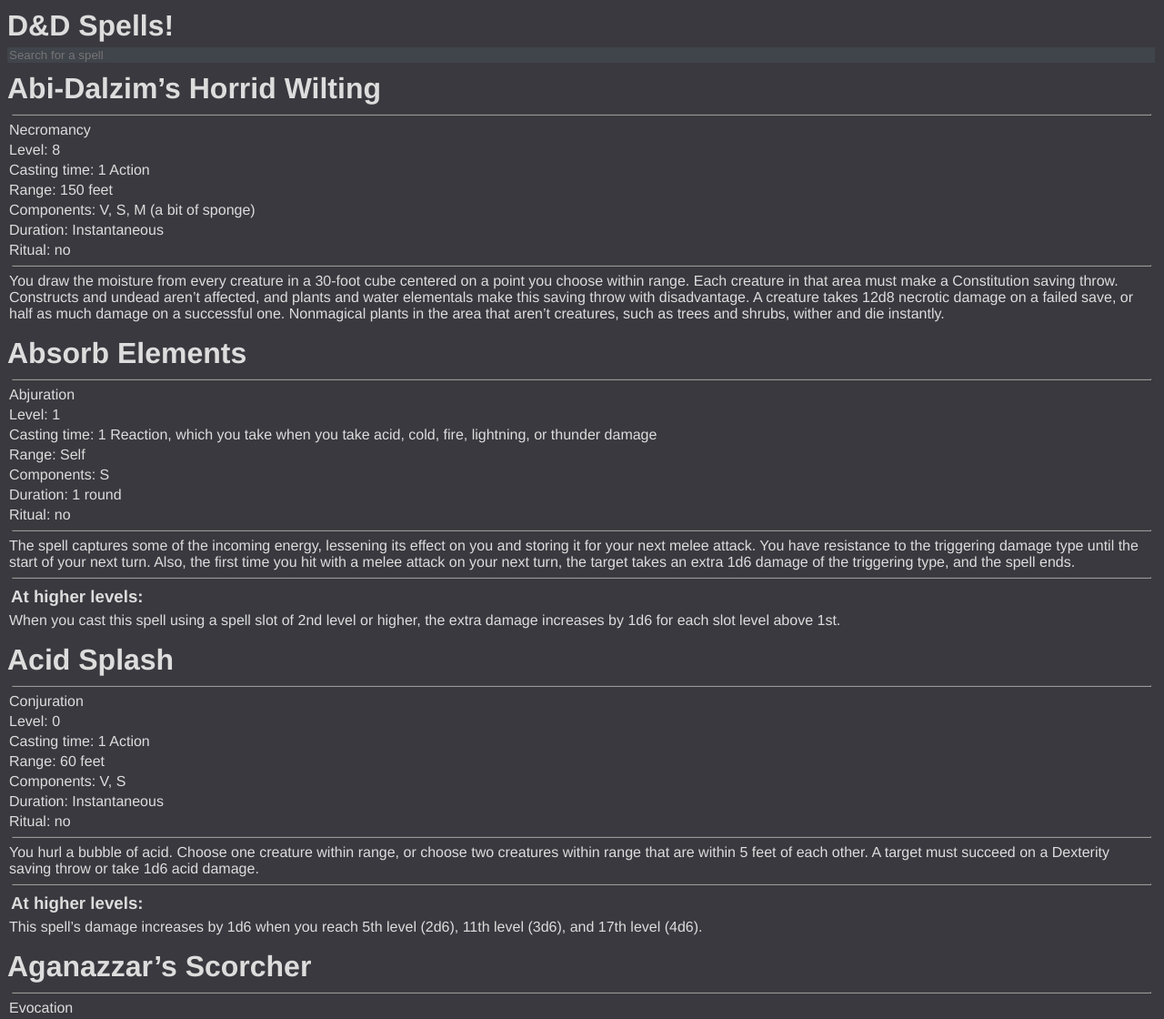
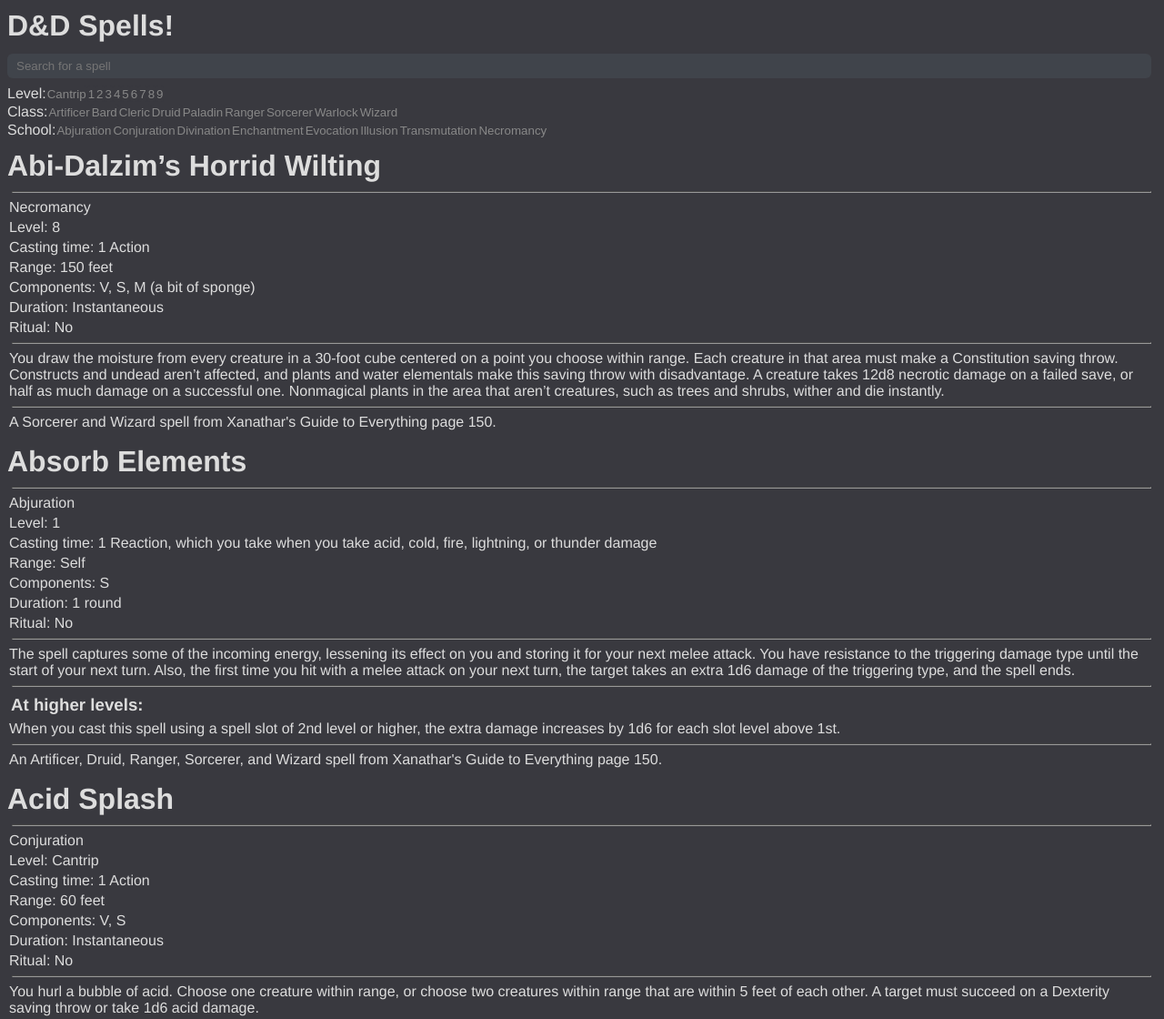
Before and after one commit to Andrew-Schwartz/spells, a plain HTML site: page index.html in a window 1280 px wide. Shown: the top 1120 px of the page at 91% size. Drawn offline with Linux system fonts and the light colour scheme.

Commit message:
working with level, class, school search

```diff
--- a/app.js
+++ b/app.js
@@ -1,14 +1,38 @@
 'use strict';
 
-function spells(needle, f) {
+function spells(search, f) {
     fetch("resources/spells.json")
         .then(response => response.json())
         .catch(e => console.log(e))
-        .then(spells => spells.filter(spell => spell.name.toLowerCase().includes(needle)))
+        .then(spells => spells.filter(spell =>
+            (search.needle ? spell.name.toLowerCase().includes(search.needle) : true)
+            && (search.levels ? search.levels[spell.level] : true)
+            && (search.classes ? spell.classes.some(clss => search.classes.includes(clss)) : true)
+            && (search.schools ? search.schools.includes(spell.school) : true)))
         .then(f)
 }
 
 function displaySpell(spell) {
+    function listGramatically(arr) {
+        if (arr.length === 0) {
+            return "";
+        }
+        const last = arr.length - 1;
+        let ret = "";
+        for (const j in arr) {
+            const i = parseInt(j)
+            if (i !== 0) {
+                ret += i === last
+                    ? (i === 1
+                        ? " and "
+                        : ", and ")
+                    : ", ";
+            }
+            ret += arr[i];
+        }
+        return ret
+    }
+
     const higherLevels = spell.higher_levels
         ? `
             <hr>
@@ -16,27 +40,62 @@
             <p>${spell.higher_levels}</p>
         `
         : "";
+
+    const a_an = spell.classes[0] === "Artificer" ? "An" : "A";
+
     return `
 <!--        <div class="spells">-->
             <h1 class="spell_part">${spell.name}</h1>
             <hr>
             <p>${spell.school}</p>
-            <p>Level: ${spell.level}</p>
+            <p>Level: ${spell.level === 0 ? "Cantrip" : spell.level}</p>
             <p>Casting time: ${spell.casting_time}</p>
             <p>Range: ${spell.range}</p>
             <p>Components: ${spell.components}</p>
             <p>Duration: ${spell.duration}</p>
-            <p>Ritual: ${spell.ritual ? "yes" : "no"}</p>
+            <p>Ritual: ${spell.ritual ? "Yes" : "No"}</p>
             <hr>
             <p>${spell.description}</p>
             ${higherLevels}
+            <hr>
+            <p>${a_an} ${listGramatically(spell.classes)} spell from ${spell.source} page ${spell.page}.</p>
             <p></p>
 <!--        </div>-->
     `
 }
 
-function setSpells(needle) {
-    spells(needle, spells => {
+function setSpells() {
+    const levels = Array.from({length: 10}, (_, i) => document.getElementById(`level-${i}`).classList.contains("btn-active"));
+    const classes = [
+        "Artificer",
+        "Bard",
+        "Cleric",
+        "Druid",
+        "Paladin",
+        "Ranger",
+        "Sorcerer",
+        "Warlock",
+        "Wizard"
+    ].filter(clss => document.getElementById(clss).classList.contains("btn-active"));
+    const schools = [
+        "Abjuration",
+        "Conjuration",
+        "Divination",
+        "Enchantment",
+        "Evocation",
+        "Illusion",
+        "Transmutation",
+        "Necromancy"
+    ].filter(school => document.getElementById(school).classList.contains("btn-active"));
+    // console.log(classes.length)
+    const search = {
+        needle: document.getElementById("spellName").value.toLowerCase(),
+        levels: levels.every(b => !b) ? null : levels,
+        classes: classes.length === 0 ? null : classes,
+        schools: schools.length === 0 ? null : schools,
+    };
+    // console.log(search.levels);
+    spells(search, spells => {
         spells.sort((a, b) => {
             if (a.name < b.name) return -1;
             if (a.name > b.name) return 1;
@@ -48,16 +107,32 @@
 }
 
 function spellName() {
-    const name = document.getElementById("spellName").value.toLowerCase();
-    // document.getElementById("sn").innerHTML = "Spell: " + name;
-    setSpells(name)
-    // spells(input, names => {
-    //     document.getElementById("load").innerHTML = names
-    // })
+    setSpells()
 }
 
 function loadSpells() {
-    // alert(spells)
-    // const name = document.getElementById("spellName").value;
-    setSpells("")
+    setSpells()
 }
+
+function levelSelect(level) {
+    const button = document.getElementById(`level-${level}`);
+    button.classList.toggle("btn-active")
+    button.classList.toggle("btn-inactive")
+    setSpells()
+    // document.getElementById()
+}
+
+
+function classSelect(clss) {
+    const button = document.getElementById(clss);
+    button.classList.toggle("btn-active")
+    button.classList.toggle("btn-inactive")
+    setSpells()
+}
+
+function schoolSelect(school) {
+    const button = document.getElementById(school);
+    button.classList.toggle("btn-active")
+    button.classList.toggle("btn-inactive")
+    setSpells()
+}
--- a/index.html
+++ b/index.html
@@ -5,17 +5,57 @@
     <meta http-equiv="X-UA-Compatible" content="IE=edge">
     <meta name="viewport" content="width=device-width, initial-scale=1.0">
     <title>D&D Spells Web</title>
-     <link rel="stylesheet" href="main.css">
+    <link rel="stylesheet" href="main.css">
 </head>
 
 <body class="dark-theme" onload="loadSpells()">
 
 <h1>D&D Spells!</h1>
 
-<input id="spellName" type="text" class="search" oninput="spellName()" placeholder="Search for a spell"/>
-<div>
+<input id="spellName" type="text" oninput="spellName()" placeholder="Search for a spell"/>
+<div class="advancedSearch">
+    <label>Level:</label>
 
+    <button class="btn-inactive" id="level-0" onclick="levelSelect(0)">Cantrip</button>
+    <button class="btn-inactive" id="level-1" onclick="levelSelect(1)">1</button>
+    <button class="btn-inactive" id="level-2" onclick="levelSelect(2)">2</button>
+    <button class="btn-inactive" id="level-3" onclick="levelSelect(3)">3</button>
+    <button class="btn-inactive" id="level-4" onclick="levelSelect(4)">4</button>
+    <button class="btn-inactive" id="level-5" onclick="levelSelect(5)">5</button>
+    <button class="btn-inactive" id="level-6" onclick="levelSelect(6)">6</button>
+    <button class="btn-inactive" id="level-7" onclick="levelSelect(7)">7</button>
+    <button class="btn-inactive" id="level-8" onclick="levelSelect(8)">8</button>
+    <button class="btn-inactive" id="level-9" onclick="levelSelect(9)">9</button>
 </div>
+
+<p></p>
+<div class="advancedSearch">
+    <label>Class: </label>
+    <button class="btn-inactive" id="Artificer" onclick="classSelect('Artificer')">Artificer</button>
+    <button class="btn-inactive" id="Bard" onclick="classSelect('Bard')">Bard</button>
+    <button class="btn-inactive" id="Cleric" onclick="classSelect('Cleric')">Cleric</button>
+    <button class="btn-inactive" id="Druid" onclick="classSelect('Druid')">Druid</button>
+    <button class="btn-inactive" id="Paladin" onclick="classSelect('Paladin')">Paladin</button>
+    <button class="btn-inactive" id="Ranger" onclick="classSelect('Ranger')">Ranger</button>
+    <button class="btn-inactive" id="Sorcerer" onclick="classSelect('Sorcerer')">Sorcerer</button>
+    <button class="btn-inactive" id="Warlock" onclick="classSelect('Warlock')">Warlock</button>
+    <button class="btn-inactive" id="Wizard" onclick="classSelect('Wizard')">Wizard</button>
+</div>
+
+<p></p>
+<div class="advancedSearch">
+    <label>School:</label>
+    <button class="btn-inactive" id="Abjuration" onclick="schoolSelect('Abjuration')">Abjuration</button>
+    <button class="btn-inactive" id="Conjuration" onclick="schoolSelect('Conjuration')">Conjuration</button>
+    <button class="btn-inactive" id="Divination" onclick="schoolSelect('Divination')">Divination</button>
+    <button class="btn-inactive" id="Enchantment" onclick="schoolSelect('Enchantment')">Enchantment</button>
+    <button class="btn-inactive" id="Evocation" onclick="schoolSelect('Evocation')">Evocation</button>
+    <button class="btn-inactive" id="Illusion" onclick="schoolSelect('Illusion')">Illusion</button>
+    <button class="btn-inactive" id="Transmutation" onclick="schoolSelect('Transmutation')">Transmutation</button>
+    <button class="btn-inactive" id="Necromancy" onclick="schoolSelect('Necromancy')">Necromancy</button>
+</div>
+
+<p></p>
 
 <div class="spells" id="spells">
     <p><em>Loading spells...</em></p>
--- a/main.css
+++ b/main.css
@@ -22,15 +22,6 @@
     background-color: var(--btnBg);
 }
 
-.search {
-    color: inherit;
-    background-color: var(--btnBg);
-    box-shadow: none;
-    border-style: hidden;
-    border-radius: inherit;
-    width: 99.5%;
-}
-
 .spells {
     display: inline-flex;
     flex-direction: column;
@@ -39,7 +30,35 @@
     /*border: 1px solid green;*/
 }
 
+.advancedSearch {
+    display: inline-flex;
+    justify-content: space-around;
+}
+
+input[type=text] {
+    color: inherit;
+    background-color: var(--btnBg);
+    box-shadow: none;
+    border-style: hidden;
+    width: 99.5%;
+    padding: 6px 10px;
+    margin: 8px 0;
+    box-sizing: border-box;
+    border-radius: 6px;
+}
+
+select {
+    color: inherit;
+    vertical-align: center;
+    background-color: var(--btnBg);
+    margin: 0px 6px;
+    border: none;
+    border-radius: 4px;
+    padding: 0px 2px;
+}
+
 p {
+    vertical-align: center;
     border: inherit;
     flex: 1;
     margin: 2px;
@@ -61,3 +80,21 @@
     margin: 5px;
     width: 99%;
 }
+
+.btn-active {
+    color: var(--text);
+    background-color: var(--bg);
+    border: none;
+    border-radius: 3px;
+    margin: 0;
+    padding: 0 1px;
+}
+
+.btn-inactive {
+    color: #888;
+    background-color: var(--bg);
+    border: none;
+    border-radius: 3px;
+    margin: 0;
+    padding: 0 1px;
+}
```
